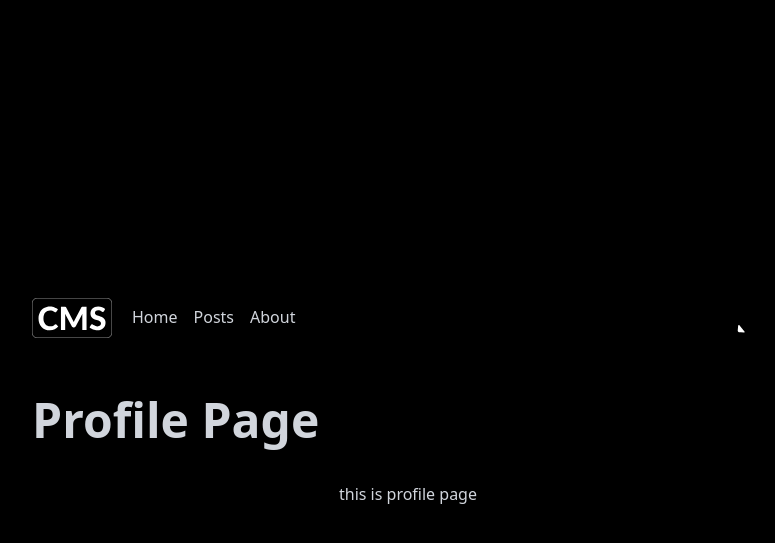
After one commit to andrew-saeed/cms, a Django app: page /account/profile/ in a window 1280 px wide. The commit adds this page. Shown: the top 543 px of the page, without its empty margins (232-1007 px from the left). Run offline with Django 5.2, Linux system fonts and the light colour scheme; the visitor is signed in with stand-in values (Sample User, id 1); style sheets or scripts are compiled from the project's sources.

Commit message:
setup profile page

```diff
--- /dev/null
+++ b/account/templates/account.profile.html
@@ -0,0 +1,10 @@
+{% extends "layout.account-dashboard.html" %}
+
+{% block title %}profile{% endblock %}
+{% block page-header %}profile page{% endblock %}
+
+{% block content %}
+    <section>
+        <p class="text-center">this is profile page</p>
+    </section>
+{% endblock %}
--- a/account/urls.py
+++ b/account/urls.py
@@ -7,4 +7,5 @@ urlpatterns = [
     path('', include('django.contrib.auth.urls')),
     path('register/', views.register, name='register'),
     path('dashboard/', views.dashboard, name='dashboard'),
+    path('profile/', views.profile, name='profile'),
 ]
--- a/account/views.py
+++ b/account/views.py
@@ -19,3 +19,7 @@ def register(request):
 @login_required
 def dashboard(request):
     return render(request, 'account.dashboard.html')
+
+@login_required
+def profile(request):
+    return render(request, 'account.profile.html')
--- a/theme/templates/partials/nav.html
+++ b/theme/templates/partials/nav.html
@@ -39,14 +39,16 @@
                 ></div>
             </div>
             <ul class="absolute top-full right-full
-                w-[10.625rem] rounded-md border border-primary-border p-2 bg-primary-bg
-                divide-y-1 divide-[#34373c]"
+                w-[10.625rem] rounded-md border border-primary-border p-2 bg-primary-bg"
                 x-cloak x-show="open"
             >
                 <li>
-                    <a class="btn btn--flat btn--small w-full rounded-none" href="{% url 'account:dashboard' %}">dashboard</a>
+                    <a class="btn btn--flat btn--small w-full text-left rounded-none" href="{% url 'account:dashboard' %}">dashboard</a>
                 </li>
                 <li>
+                    <a class="btn btn--flat btn--small w-full text-left rounded-none" href="{% url 'account:profile' %}">profile</a>
+                </li>
+                <li class="mt-4 border-t border-[#34373c]">
                     <form method="POST" action="{% url 'account:logout' %}">
                         {% csrf_token %}
                         <button type="submit" class="btn btn--flat btn--small w-full rounded-none">logout</button>
```
